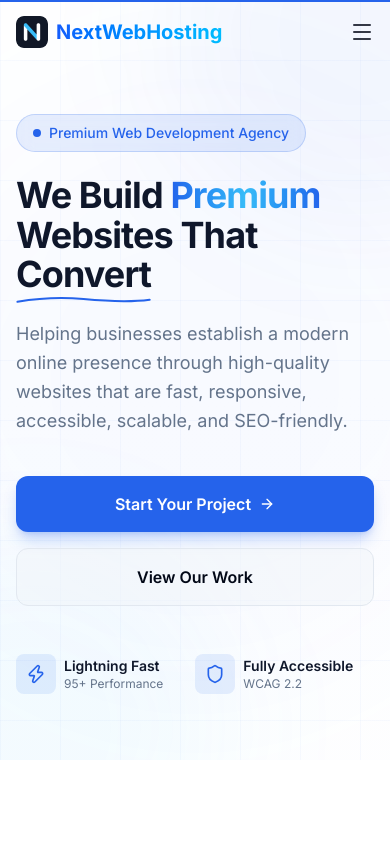
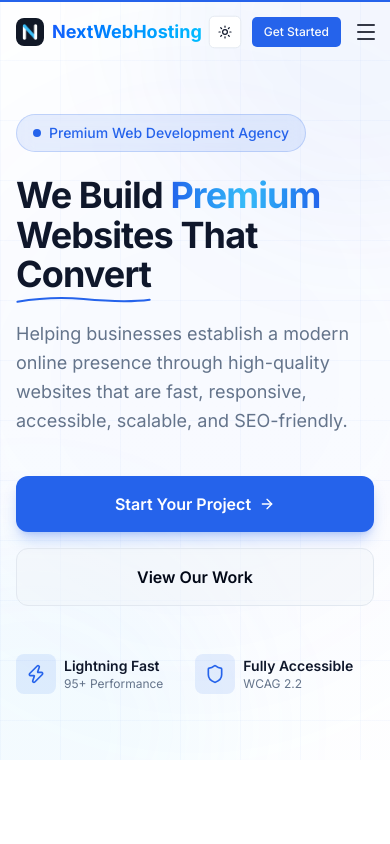
Before and after one commit to exobhavinss-sketch/NextWebHosting.dev, a Next.js app: page / in a window 390 px wide. Shown: the top 844 px of the page. Built offline with nearby package versions, Linux system fonts and the light colour scheme.

Commit message:
Keep ThemeToggle and GetStarted button visible in header on mobile

```diff
--- a/src/components/layout/header.tsx
+++ b/src/components/layout/header.tsx
@@ -49,9 +49,9 @@ export function Header() {
         )}
       >
         <div className="container mx-auto px-4 sm:px-6 lg:px-8 h-16 flex items-center justify-between">
-          <Link href="/" className="flex items-center gap-2 z-50">
-            <Image src="/logo.png" alt="NextWebHosting Logo" width={32} height={32} className="rounded-lg" />
-            <span className="text-xl font-bold bg-clip-text text-transparent bg-gradient-to-r from-blue-600 to-sky-400">
+          <Link href="/" className="flex items-center gap-2 z-50 shrink-0">
+            <Image src="/logo.png" alt="NextWebHosting Logo" width={32} height={32} className="rounded-lg w-7 h-7 sm:w-8 sm:h-8 shrink-0" />
+            <span className="text-lg sm:text-xl font-bold bg-clip-text text-transparent bg-gradient-to-r from-blue-600 to-sky-400 hidden min-[380px]:block">
               NextWebHosting
             </span>
           </Link>
@@ -83,20 +83,21 @@ export function Header() {
             })}
           </nav>
 
-          <div className="hidden lg:flex items-center gap-4">
+          <div className="flex items-center gap-2 sm:gap-4">
+            <div className="scale-90 sm:scale-100 flex items-center shrink-0">
               <ThemeToggle />
-            <Button asChild>
+            </div>
+            <Button asChild size="sm" className="h-8 text-xs px-3 sm:h-10 sm:text-sm sm:px-4 shrink-0">
               <Link href="/contact">Get Started</Link>
             </Button>
-          </div>
-
             <button
-            className="lg:hidden p-2 -mr-2 text-foreground/80 hover:text-foreground transition-colors"
+              className="lg:hidden p-1 sm:p-2 -mr-2 text-foreground/80 hover:text-foreground transition-colors shrink-0"
               onClick={() => setMobileMenuOpen(true)}
               aria-label="Open menu"
             >
               <Menu className="w-6 h-6" />
             </button>
+          </div>
         </div>
       </motion.header>
 
--- a/src/components/layout/mobile-nav.tsx
+++ b/src/components/layout/mobile-nav.tsx
@@ -9,8 +9,6 @@ import { Sheet, SheetContent, SheetHeader, SheetTitle } from "@/components/ui/sh
 import { mainNavItems } from "@/data/navigation";
 import { siteConfig } from "@/lib/constants";
 import { cn } from "@/lib/utils";
-import { ThemeToggle } from "@/components/theme-toggle";
-import { Button } from "@/components/ui/button";
 
 interface MobileNavProps {
   open: boolean;
@@ -60,13 +58,6 @@ export function MobileNav({ open, onOpenChange }: MobileNavProps) {
               );
             })}
           </div>
-
-          <div className="mt-8 flex items-center gap-4">
-            <ThemeToggle />
-            <Button asChild className="flex-1">
-              <Link href="/contact" onClick={() => onOpenChange(false)}>Get Started</Link>
-            </Button>
-          </div>
         </nav>
 
         <div className="mt-auto pt-8 border-t border-border flex flex-col gap-6">
```
Lines whose indentation alone changed are shown as unchanged.
